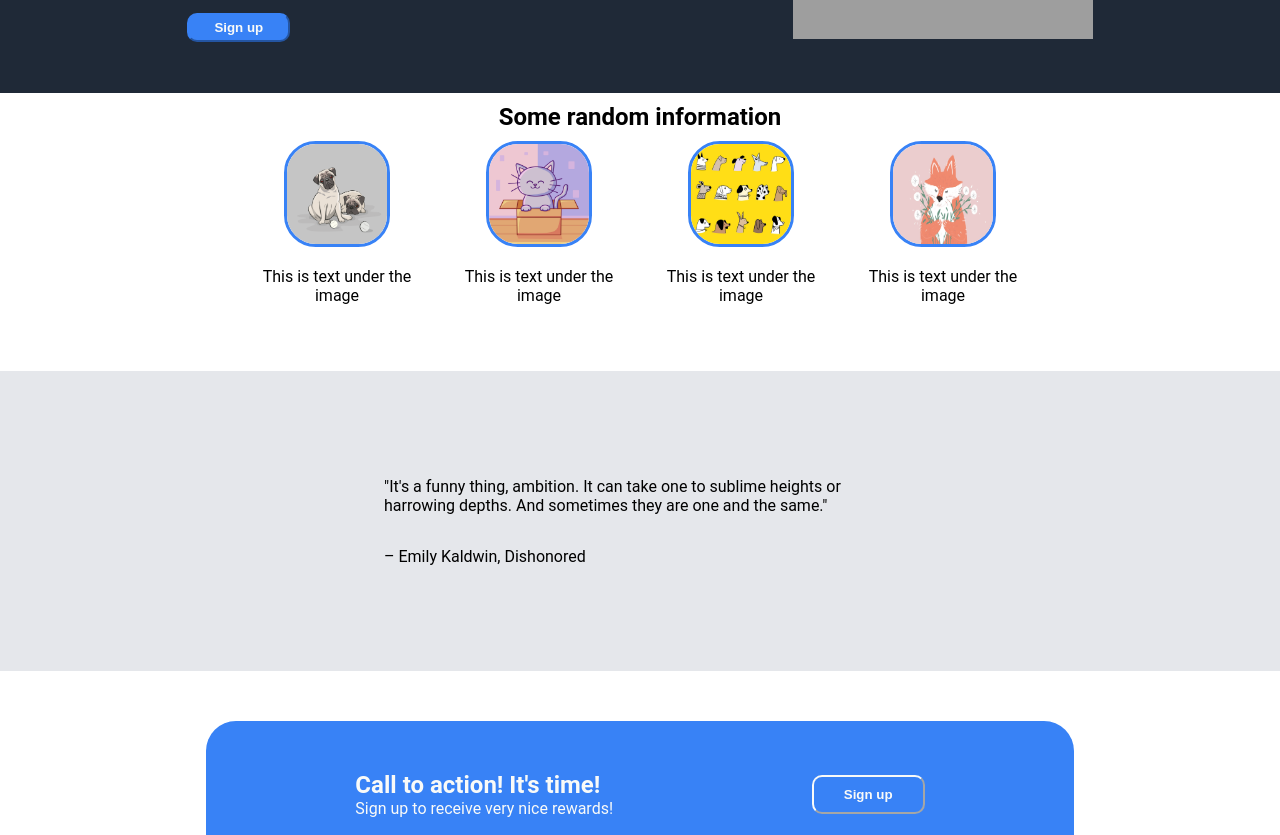
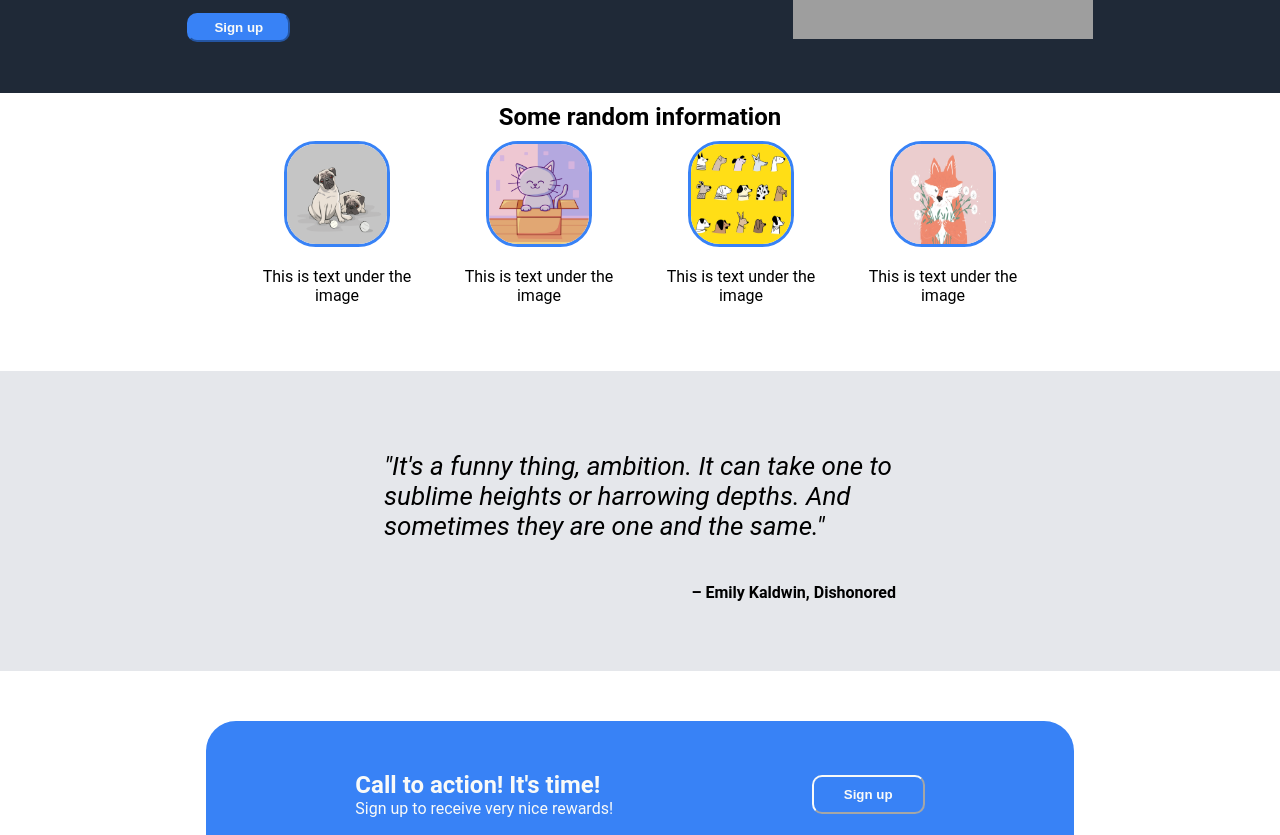
Before and after one commit to renegade-404/landing-page, a plain HTML site: page index.html in a window 1280 px wide. Shown: the part 262-1097 px from the top of the page. Drawn offline with Linux system fonts and the light colour scheme; grey boxes are pictures that could not be loaded.

Commit message:
Adjust blockquote positioning.

```diff
--- a/style/styles.css
+++ b/style/styles.css
@@ -103,9 +103,17 @@ blockquote {
     justify-content: center;
     align-items: center;
 
-    & > * {
+    & > p {
         flex-basis: 5%;
         width: 40%;
+    }
+    & p:nth-child(2) {
+        text-align: end;
+        font-weight: bold;
+    }
+    & p:nth-child(1) {
+        font-style: italic;
+        font-size: 26px;
     }
 }
 
```
